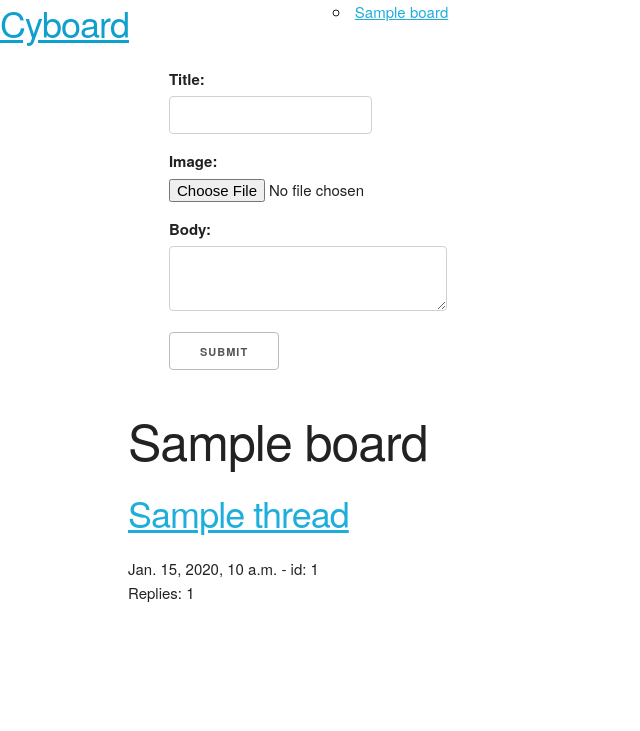
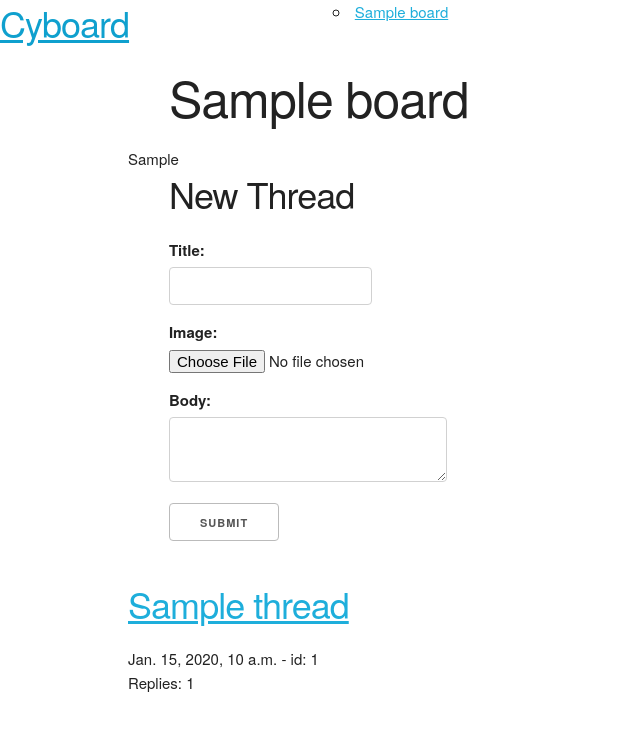
Before and after one commit to FFX01/robo, a Django app: a page that uses cyber/board/templates/board/single_board.html in a window 1280 px wide. Shown: the top 731 px of the page, without its empty margins (0-640 px from the left). Run offline with Django 3.2, Linux system fonts and the light colour scheme; tables that the repository leaves empty hold one stand-in row (values such as "Sample post").

Commit message:
V0.0.2 - added board info to single board template. added title for new thread form.

```diff
--- a/cyber/board/templates/board/single_board.html
+++ b/cyber/board/templates/board/single_board.html
@@ -2,6 +2,27 @@
 
 {% block content %}
 <div class="container">
+    <div class="row">
+        <div class="four columns board-title-left"></div>
+        <div class="four columns board-title-wrapper">
+            <h1 class="board-title">{{board.name}}</h1>
+        </div>
+        <div class="four columns board-title-right"></div>
+    </div>
+    {% if board.info %}
+        <div class="row">
+            <div class="twelve columns board-info-wrapper">
+                {{board.info|safe}}
+            </div>
+        </div>
+    {% endif %}
+    <div class="row">
+        <div class="four columns"></div>
+        <div class="four columns new-thread-form-title-wrapper">
+            <h3 class="new-form-title">New Thread</h3>
+        </div>
+        <div class="four columns"></div>
+    </div>
     <div class="row">
         <div class="four columns"></div>
         <div class="four columns">
@@ -22,7 +43,6 @@
         <div class="four columns"></div>
     </div>
     <div class="row">
-        <h1>{{board.name}}</h1>
         {% if board.threads.all %}
             {% for thread in board.threads.all %}
                 {% if thread.title %}
```
